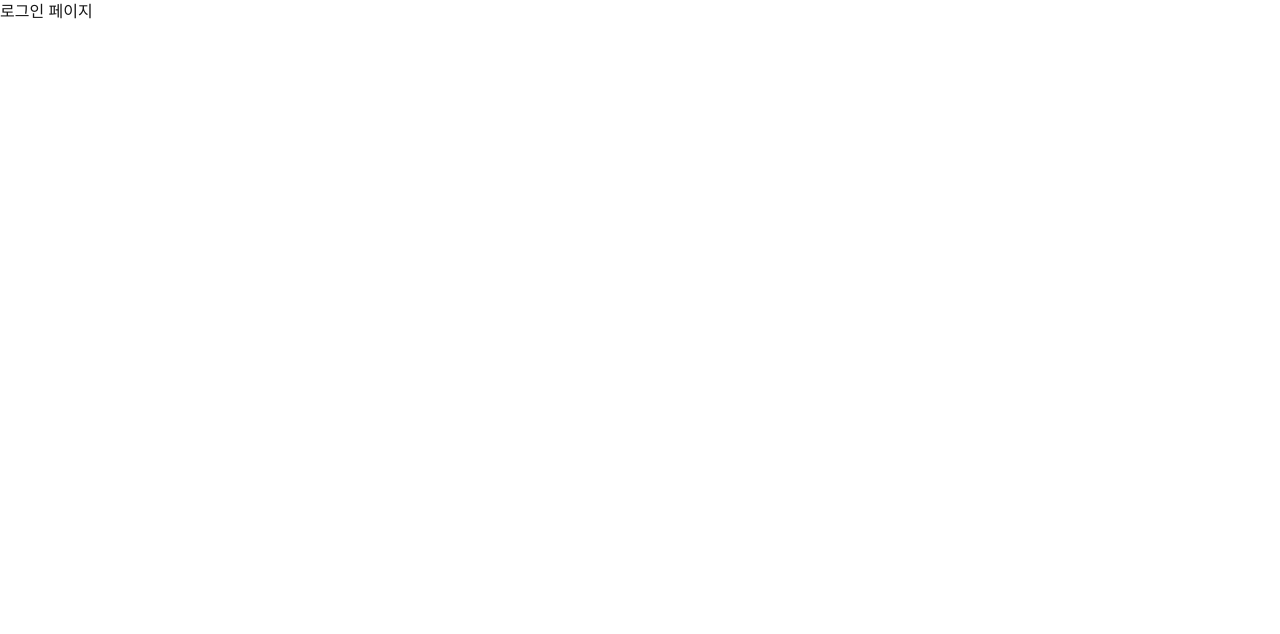
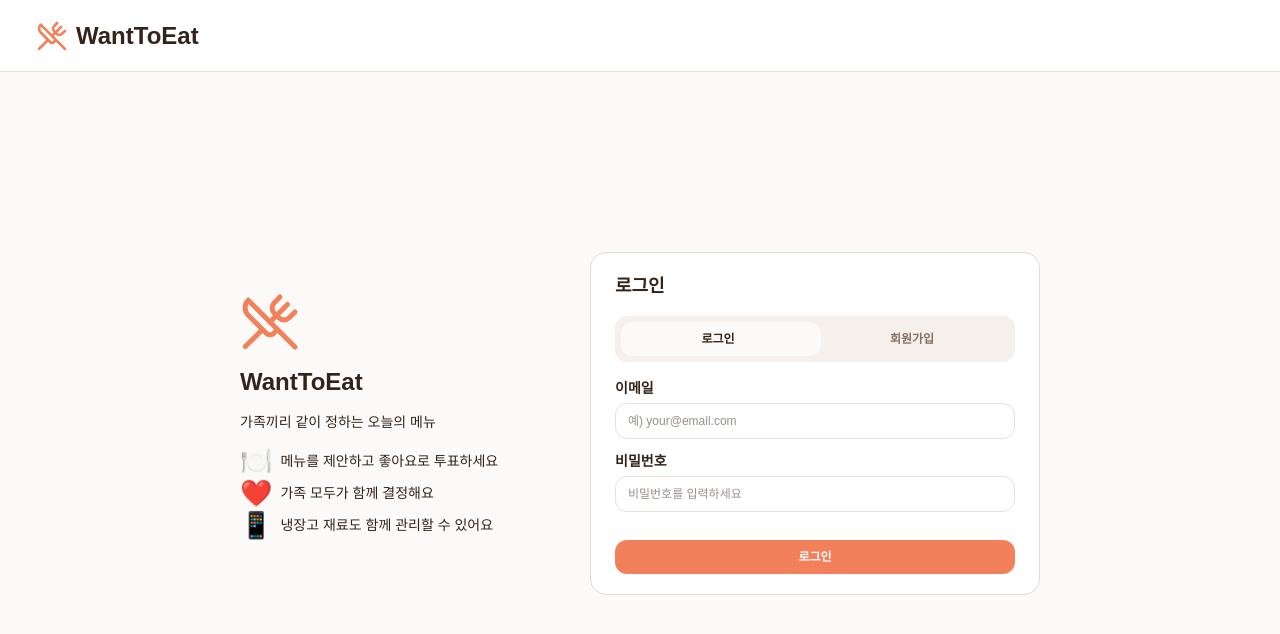
Before and after one commit to Parkhaeil/DB-TermProject-WantToEat, a Next.js app: page /login in a window 1280 px wide. Shown: the top 634 px of the page. Built offline with nearby package versions, Linux system fonts and the light colour scheme.

Commit message:
feat: 로그인/로그아웃 구현 (#3)

```diff
--- a/app/login/page.tsx
+++ b/app/login/page.tsx
@@ -1,4 +1,239 @@
-// app/login/page.tsx
-export default function LoginPage() {
-  return <div>로그인 페이지</div>;
+"use client";
+import { useState } from "react";
+import { UtensilsCrossed } from "lucide-react";
+
+export default function Home() {
+  const [authMode, setAuthMode] = useState<"login" | "signup">("login");
+
+  const [loginEmail, setLoginEmail] = useState("");
+  const [loginPassword, setLoginPassword] = useState("");
+
+  const [signupNickname, setSignupNickname] = useState("");
+  const [signupEmail, setSignupEmail] = useState("");
+  const [signupPassword, setSignupPassword] = useState("");
+  const [signupPasswordConfirm, setSignupPasswordConfirm] = useState("");
+
+  const handleLoginSubmit = (e: React.FormEvent) => {
+    e.preventDefault();
+    console.log("login", { loginEmail, loginPassword });
+  };
+
+  const handleSignupSubmit = (e: React.FormEvent) => {
+    e.preventDefault();
+    console.log("signup", {
+      signupNickname,
+      signupEmail,
+      signupPassword,
+      signupPasswordConfirm,
+    });
+  };
+
+  return (
+    <div className="flex flex-col w-screen h-screen bg-[#FCFAF8] text-[#32241B]">
+      {/* 헤더 */}
+      <div className="flex items-center justify-start w-full h-18 gap-4 px-10 bg-[#FFFFFF] border-b border-[#E7E1DA]">
+        <div className="flex gap-3 items-center">
+          <UtensilsCrossed className="scale-130 text-[#F2805A]" />
+          <div className="font-bold text-[24px]">WantToEat</div>
+        </div>
+      </div>
+
+      {/* 메인 콘텐츠 */}
+      <div className="flex flex-1 justify-between items-start w-full px-60 pt-55 gap-8">
+
+        {/* 왼쪽 영역 */}
+        <div className="flex flex-col items-start gap-3">
+          <UtensilsCrossed size={60} className="text-[#F2805A]" />
+          <div className="font-bold text-[24px]">WantToEat</div>
+          <div className="text-[14px]">가족끼리 같이 정하는 오늘의 메뉴</div>
+
+          <div className="leading-8">
+            <div className="flex items-center gap-2">
+              <div className="text-[26px]">🍽️</div>
+              <div className="text-[14px]">메뉴를 제안하고 좋아요로 투표하세요</div>
+            </div>
+            <div className="flex items-center gap-2">
+              <div className="text-[26px]">❤️</div>
+              <div className="text-[14px]">가족 모두가 함께 결정해요</div>
+            </div>
+            <div className="flex items-center gap-2">
+              <div className="text-[26px]">📱</div>
+              <div className="text-[14px]">냉장고 재료도 함께 관리할 수 있어요</div>
+            </div>
+          </div>
+        </div>
+
+        {/* 오른쪽 로그인/회원가입 카드 */}
+        <div
+          className={`w-[450px] transition-all duration-200
+            ${authMode === "signup" ? "-mt-18" : "-mt-10"}`}
+        >
+          <div className="w-full rounded-2xl bg-[#FFFFFF] border border-[#DDDDDD] px-6 py-5">
+            {/* 헤더 */}
+            <div className="flex items-center justify-between mb-4">
+              <div className="font-bold text-[18px]">
+                {authMode === "login" ? "로그인" : "회원가입"}
+              </div>
+            </div>
+
+            {/* 애니메이션 탭 버튼 영역 */}
+            <div className="relative flex bg-[#F5F0EC] py-1.5 px-1.5 rounded-xl mb-4 overflow-hidden">
+              {/* 슬라이딩 하이라이트 바 */}
+              <div
+                className={`
+                  absolute top-1.5 bottom-1.5 left-1.5
+                  w-1/2 rounded-xl bg-[#FCFAF8]
+                  transition-transform duration-200
+                  ${authMode === "signup" ? "translate-x-47" : ""}
+                `}
+              />
+              {/* 로그인 탭 */}
+              <button
+                type="button"
+                onClick={() => setAuthMode("login")}
+                className={`
+                  relative z-10 flex-1 py-2 text-[12px] font-semibold rounded-xl
+                  transition-all duration-150 transform active:scale-95
+                  ${
+                    authMode === "login"
+                      ? "text-[#32241B]"
+                      : "text-[#847062]"
+                  }
+                `}
+              >
+                로그인
+              </button>
+              {/* 회원가입 탭 */}
+              <button
+                type="button"
+                onClick={() => setAuthMode("signup")}
+                className={`
+                  relative z-10 flex-1 py-2 text-[12px] font-semibold rounded-xl
+                  transition-all duration-150 transform active:scale-95
+                  ${
+                    authMode === "signup"
+                      ? "text-[#32241B]"
+                      : "text-[#847062]"
+                  }
+                `}
+              >
+                회원가입
+              </button>
+            </div>
+
+            {/* 로그인 폼 */}
+            {authMode === "login" ? (
+              <form onSubmit={handleLoginSubmit} className="flex flex-col gap-3">
+                {/* 이메일 */}
+                <div className="flex flex-col gap-1">
+                  <label className="text-[14px] font-semibold text-[#32241B]">
+                    이메일
+                  </label>
+                  <input
+                    type="email"
+                    value={loginEmail}
+                    onChange={(e) => setLoginEmail(e.target.value)}
+                    placeholder="예) your@email.com"
+                    className="w-full rounded-xl border border-[#E7E1DA] bg-[#FFFFFF] px-3 py-2 text-[12px] focus:outline-none focus:border-[#F2805A]"
+                  />
+                </div>
+
+                {/* 비밀번호 */}
+                <div className="flex flex-col gap-1">
+                  <label className="text-[14px] font-semibold text-[#32241B]">
+                    비밀번호
+                  </label>
+                  <input
+                    type="password"
+                    value={loginPassword}
+                    onChange={(e) => setLoginPassword(e.target.value)}
+                    placeholder="비밀번호를 입력하세요"
+                    className="w-full rounded-xl border border-[#E7E1DA] bg-[#FFFFFF] px-3 py-2 text-[12px] focus:outline-none focus:border-[#F2805A]"
+                  />
+                </div>
+
+                <button
+                  type="submit"
+                  className="mt-4 w-full px-4 py-2 rounded-xl text-[12px] font-bold bg-[#F2805A] text-white
+                  transition-all duration-150 transform active:scale-95"
+                >
+                  로그인
+                </button>
+              </form>
+            ) : (
+              /* 회원가입 폼 */
+              <form onSubmit={handleSignupSubmit} className="flex flex-col gap-3">
+                {/* 닉네임 */}
+                <div className="flex flex-col gap-1">
+                  <label className="text-[14px] font-semibold text-[#32241B]">
+                    닉네임
+                  </label>
+                  <input
+                    type="text"
+                    value={signupNickname}
+                    onChange={(e) => setSignupNickname(e.target.value)}
+                    placeholder="가족 내에서 사용할 이름"
+                    className="w-full rounded-xl border border-[#E7E1DA] bg-[#FFFFFF] px-3 py-2 text-[12px] focus:outline-none focus:border-[#F2805A]"
+                  />
+                </div>
+
+                {/* 이메일 */}
+                <div className="flex flex-col gap-1">
+                  <label className="text-[14px] font-semibold text-[#32241B]">
+                    이메일
+                  </label>
+                  <input
+                    type="email"
+                    value={signupEmail}
+                    onChange={(e) => setSignupEmail(e.target.value)}
+                    placeholder="예) your@email.com"
+                    className="w-full rounded-xl border border-[#E7E1DA] bg-[#FFFFFF] px-3 py-2 text-[12px] focus:outline-none focus:border-[#F2805A]"
+                  />
+                </div>
+
+                {/* 비밀번호 */}
+                <div className="flex flex-col gap-1">
+                  <label className="text-[14px] font-semibold text-[#32241B]">
+                    비밀번호
+                  </label>
+                  <input
+                    type="password"
+                    value={signupPassword}
+                    onChange={(e) => setSignupPassword(e.target.value)}
+                    placeholder="비밀번호를 입력하세요"
+                    className="w-full rounded-xl border border-[#E7E1DA] bg-[#FFFFFF] px-3 py-2 text-[12px] focus:outline-none focus:border-[#F2805A]"
+                  />
+                </div>
+
+                {/* 비밀번호 확인 */}
+                <div className="flex flex-col gap-1">
+                  <label className="text-[14px] font-semibold text-[#32241B]">
+                    비밀번호 확인
+                  </label>
+                  <input
+                    type="password"
+                    value={signupPasswordConfirm}
+                    onChange={(e) =>
+                      setSignupPasswordConfirm(e.target.value)
+                    }
+                    placeholder="비밀번호를 한 번 더 입력하세요"
+                    className="w-full rounded-xl border border-[#E7E1DA] bg-[#FFFFFF] px-3 py-2 text-[12px] focus:outline-none focus:border-[#F2805A]"
+                  />
+                </div>
+
+                <button
+                  type="submit"
+                  className="mt-4 w-full px-4 py-2 rounded-xl text-[12px] font-bold bg-[#F2805A] text-white
+                  transition-all duration-150 transform active:scale-95"
+                >
+                  회원가입
+                </button>
+              </form>
+            )}
+
+          </div>
+        </div>
+      </div>
+    </div>
+  );
 }
--- a/app/page.tsx
+++ b/app/page.tsx
@@ -1,5 +1,5 @@
 "use client";
-
+import { useRouter } from "next/navigation";
 import { useState } from "react";
 import { UtensilsCrossed, LogOut, Users, Plus, Key } from "lucide-react";
 import CreateFamilyModal from "./home/CreateFamilyModal";
@@ -32,9 +32,10 @@ const dummyFamilies = [
 ];
 
 export default function Home() {
+  const router = useRouter();
   const [isLoggedIn, setIsLoggedIn] = useState(true);
 
-  // 🔹 모달 상태
+  // 모달 상태
   const [isCreateModalOpen, setIsCreateModalOpen] = useState(false);
   const [isInviteModalOpen, setIsInviteModalOpen] = useState(false);
 
@@ -55,16 +56,11 @@ export default function Home() {
           {!isLoggedIn && (
             <>
               <button
+                onClick={() => router.push("/login")}
                 className="bg-[#FCFAF8] border border-[#E9E4DE] px-4 py-2 rounded-xl
                            text-[12px] font-semibold transition-all duration-150 transform active:scale-95"
               >
-                로그인
-              </button>
-              <button
-                className="bg-[#FCFAF8] border border-[#E9E4DE] px-4 py-2 rounded-xl
-                           text-[12px] font-semibold transition-all duration-150 transform active:scale-95"
-              >
-                회원가입
+                로그인 / 회원가입
               </button>
             </>
           )}
@@ -121,12 +117,16 @@ export default function Home() {
                                 ${
                                   f.role === "PARENT"
                                     ? "bg-[#F2805A] text-white"
-                                    : "bg-[#F5F0EC] text-[#847062]"
+                                  : f.role === "FOLLOWER"
+                                    ? "bg-[#F5F0EC] text-[#847062]"
+                                  : f.role === "CHILD"
+                                    ? "bg-[#86E0B3] text-[#32241B]"
+                                  : ""
                                 }`}
                   >
                     {f.role === "PARENT" && "부모"}
+                    {f.role === "CHILD" && "군식구"}
                     {f.role === "FOLLOWER" && "팔로워"}
-                    {f.role === "CHILD" && "군식구"}
                   </div>
                 </div>
 
```
